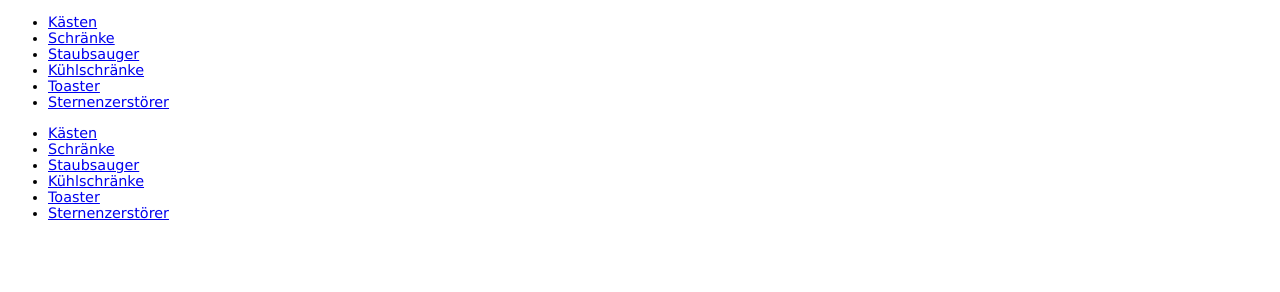
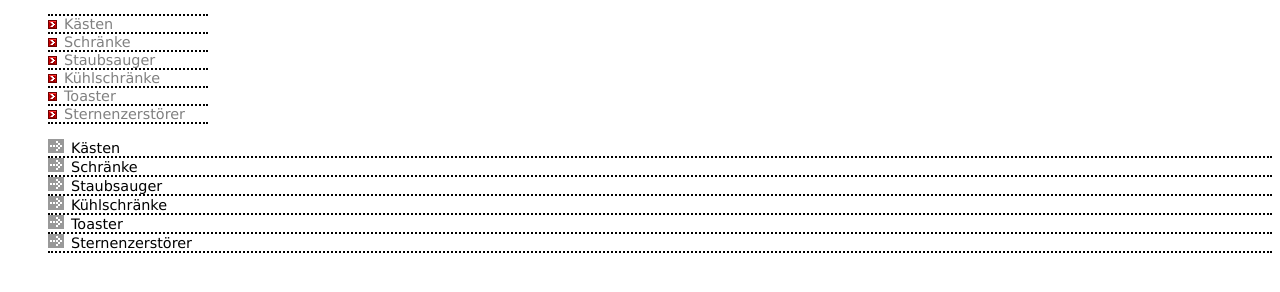
Before and after one commit to KEbanh/navigationen, a plain HTML site: page index.html in a window 1280 px wide. Drawn offline with Linux system fonts and the light colour scheme.

Commit message:
Update Styles.css

```diff
--- a/Styles.css
+++ b/Styles.css
@@ -9,19 +9,22 @@ body {
 }
 
 #navigation1 li {
-
+	border-bottom: 2px dotted black;
+	list-style: circle inside url("li1.png");
 }
 
 #navigation1 li:first-child {
-
+	border-top: 2px dotted black;
+	border-bottom: 2px dotted black;
 }
 
 #navigation1 li:hover {
-
+	list-style-position: outside;
 }
 
 #navigation1 a{
-
+	text-decoration: none;
+	color: grey;
 }
 
 
@@ -30,15 +33,20 @@ body {
 }
 
 #navigation2 li {
-
+	border-bottom: 2px dotted black;
+	list-style: circle inside url("li2.png");
 }
 
 #navigation2 li a{
-
-
-
+	text-decoration: none;
+	color: black;
 }
 
-#navigation2 li a:hover{
-
+#navigation2 li:hover {
+	background-color: royalblue;
+	color: white;
 }
+#navigation2 a:hover {
+	background-color: royalblue;
+	color: white;
+}
```
